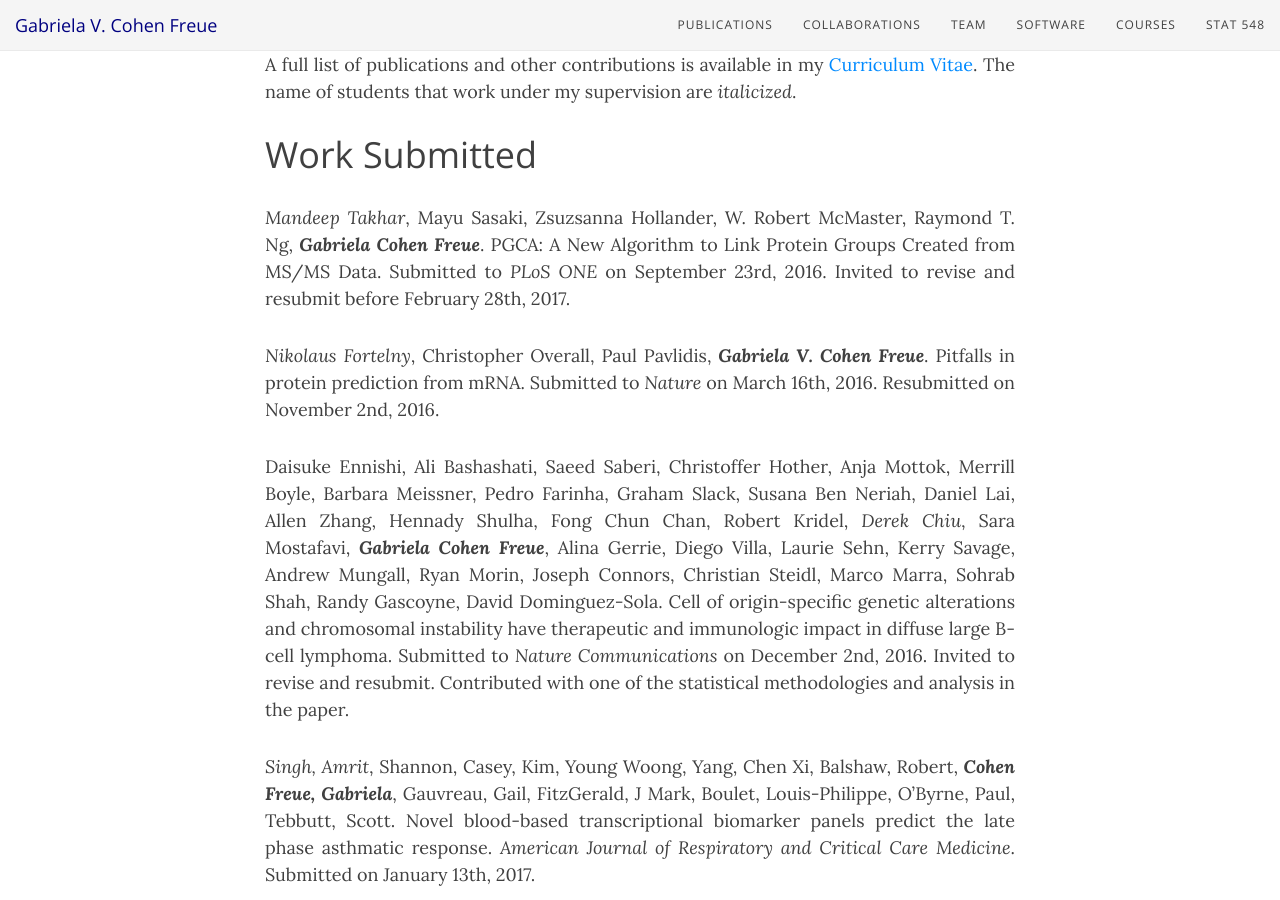
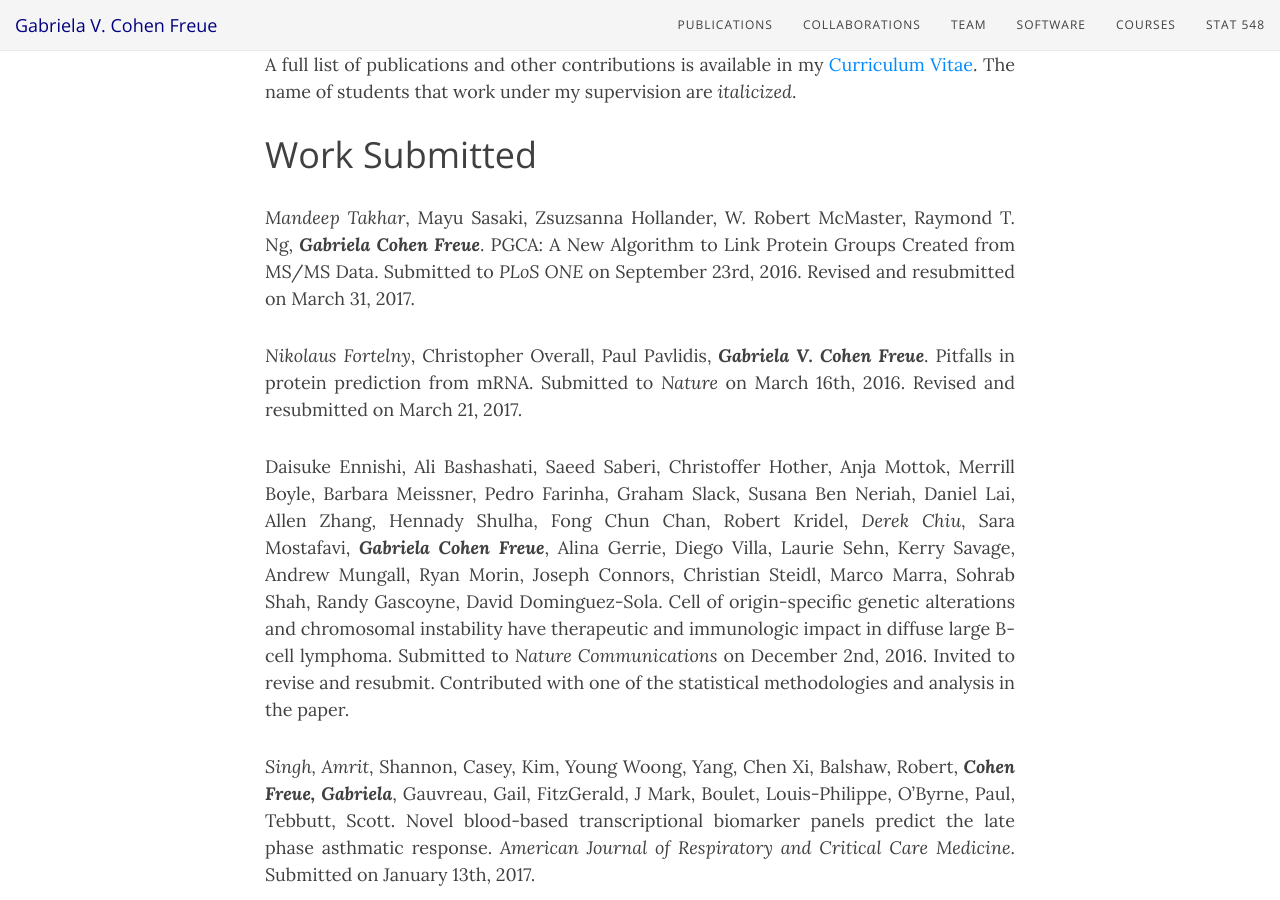
Before and after one commit to gcohenfr/gcohenfr.github.io, a Jekyll site: the page built from pub.md, in a window 1280 px wide and 900 px high, scrolled down 334 px. Built offline with Jekyll 4.4.1, drawn with Linux system fonts in a browser that asks for light colours; nearby versions of some CDN libraries.

Commit message:
Update pub.md

```diff
--- a/pub.md
+++ b/pub.md
@@ -9,9 +9,9 @@
 A full list of publications and other contributions is available in my [Curriculum Vitae](/cv.md). The name of students that work under my supervision are *italicized*.
 
 # Work Submitted
-*Mandeep Takhar*, Mayu Sasaki, Zsuzsanna Hollander, W. Robert McMaster, Raymond T. Ng, ***Gabriela Cohen Freue***. PGCA: A New Algorithm to Link Protein Groups Created from MS/MS Data. Submitted to *PLoS ONE* on September 23rd, 2016. Invited to revise and resubmit before February 28th, 2017.
+*Mandeep Takhar*, Mayu Sasaki, Zsuzsanna Hollander, W. Robert McMaster, Raymond T. Ng, ***Gabriela Cohen Freue***. PGCA: A New Algorithm to Link Protein Groups Created from MS/MS Data. Submitted to *PLoS ONE* on September 23rd, 2016. Revised and resubmitted on March 31, 2017.
 
-*Nikolaus Fortelny*, Christopher Overall, Paul Pavlidis, ***Gabriela V. Cohen Freue***. Pitfalls in protein prediction from mRNA. Submitted to *Nature* on March 16th, 2016. Resubmitted on November 2nd, 2016.
+*Nikolaus Fortelny*, Christopher Overall, Paul Pavlidis, ***Gabriela V. Cohen Freue***. Pitfalls in protein prediction from mRNA. Submitted to *Nature* on March 16th, 2016. Revised and resubmitted on March 21, 2017.
 
 Daisuke Ennishi, Ali Bashashati, Saeed Saberi, Christoffer Hother, Anja Mottok, Merrill Boyle, Barbara Meissner, Pedro Farinha, Graham Slack, Susana Ben Neriah, Daniel Lai, Allen Zhang, Hennady Shulha, Fong Chun Chan, Robert Kridel, *Derek Chiu*, Sara Mostafavi, ***Gabriela Cohen Freue***, Alina Gerrie, Diego Villa, Laurie Sehn, Kerry Savage, Andrew Mungall, Ryan Morin, Joseph Connors, Christian Steidl, Marco Marra, Sohrab Shah, Randy Gascoyne, David Dominguez-Sola. Cell of origin-specific genetic alterations and chromosomal instability have therapeutic and immunologic impact in diffuse large B-cell lymphoma. Submitted to *Nature Communications* on December 2nd, 2016. Invited to revise and resubmit. Contributed with one of the statistical methodologies and analysis in the paper.
 
```
